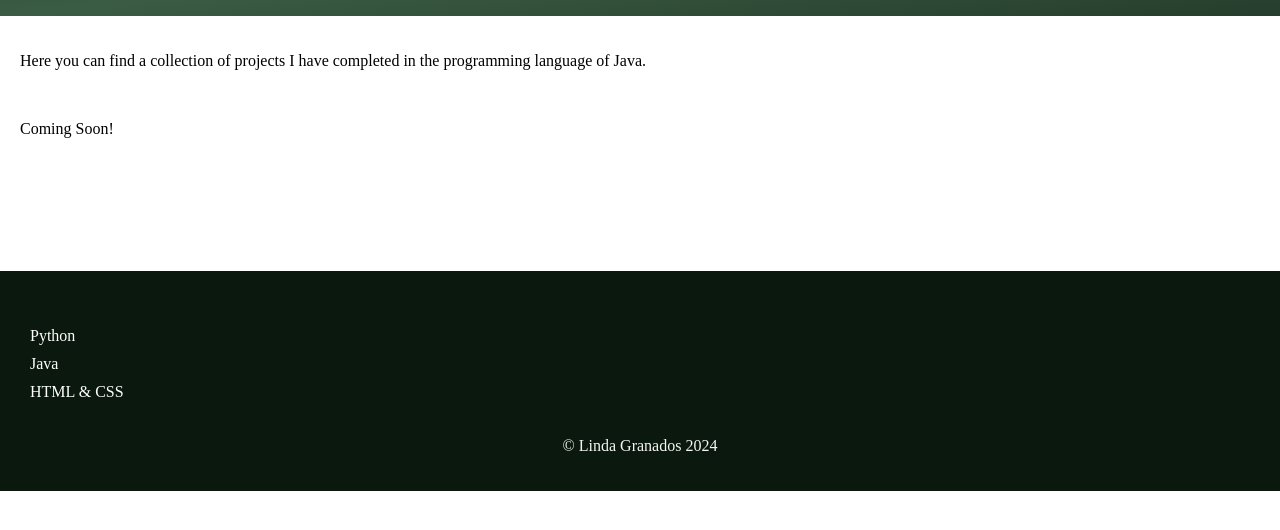
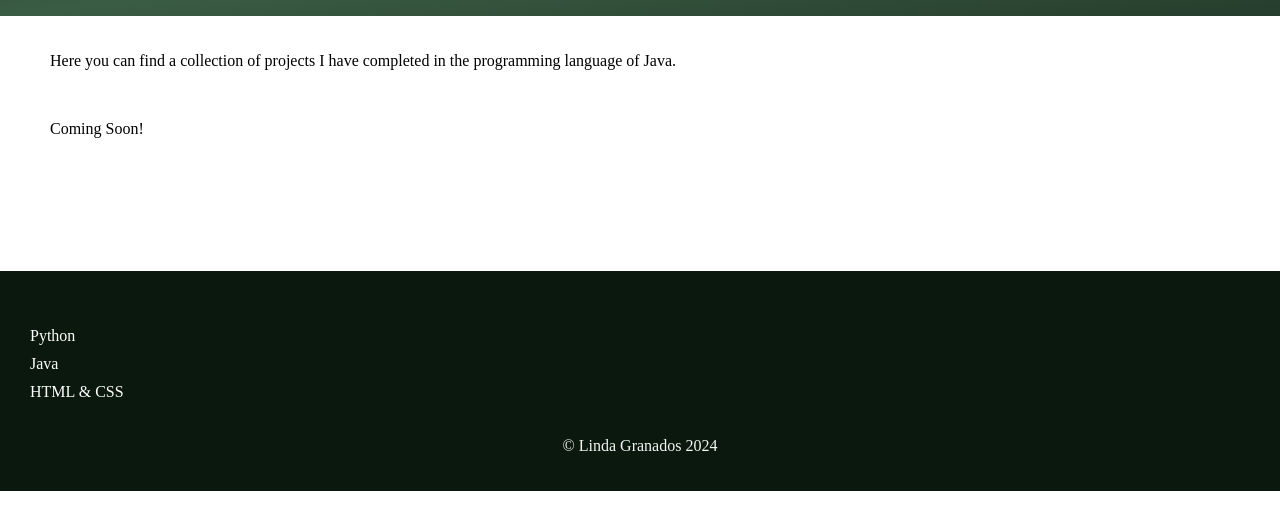
Before and after one commit to lindagranados/lindag_project_site, a plain HTML site: page java.html in a window 1280 px wide. Shown: the part 134-664 px from the top of the page. Drawn offline with Linux system fonts and the light colour scheme.

Commit message:
Update styles.css
Changed the padding for the bottom of the python and java files.

```diff
--- a/styles.css
+++ b/styles.css
@@ -135,7 +135,7 @@ h1 {
 
 /*FOR BOTH python & java FILES*/
 .projects_python, .projects_java {
-    padding: 20px 20px;
+    padding: 20px 50px;
     margin-bottom: 97px;
 }
 
```
